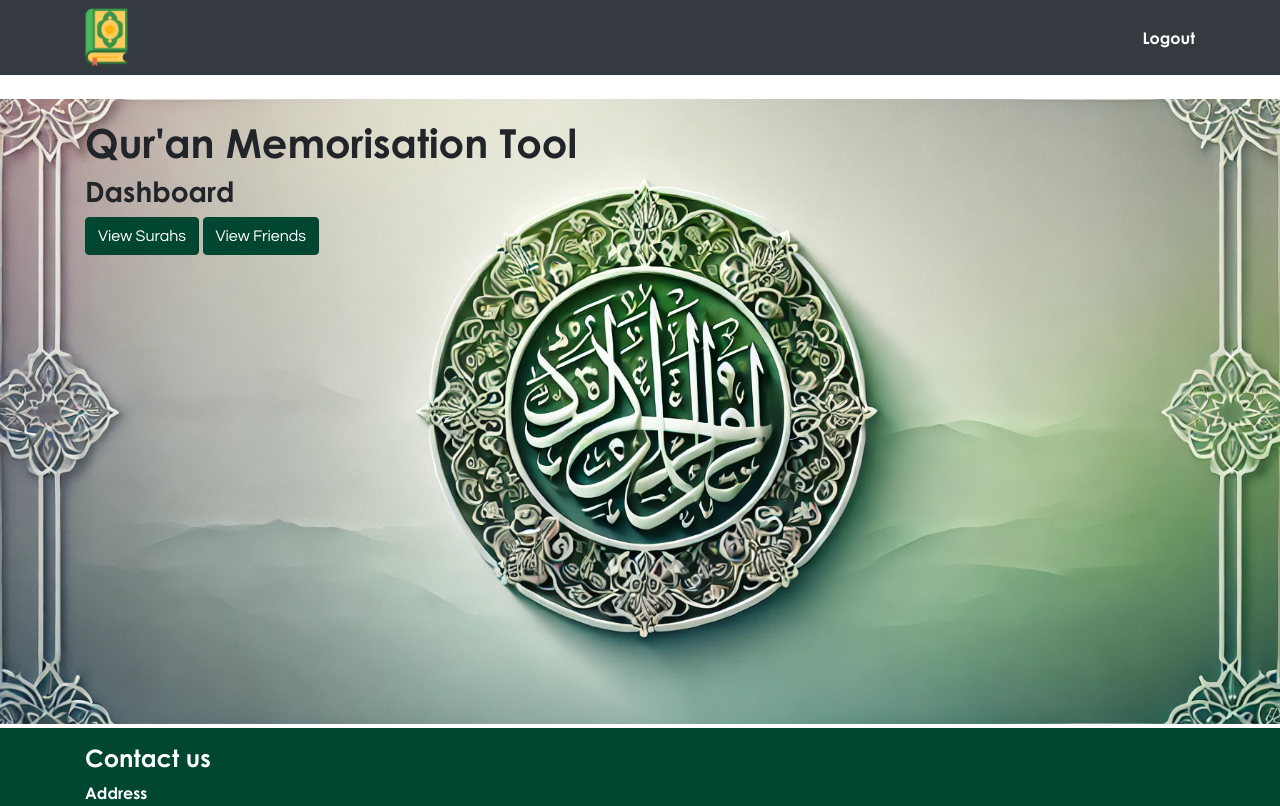
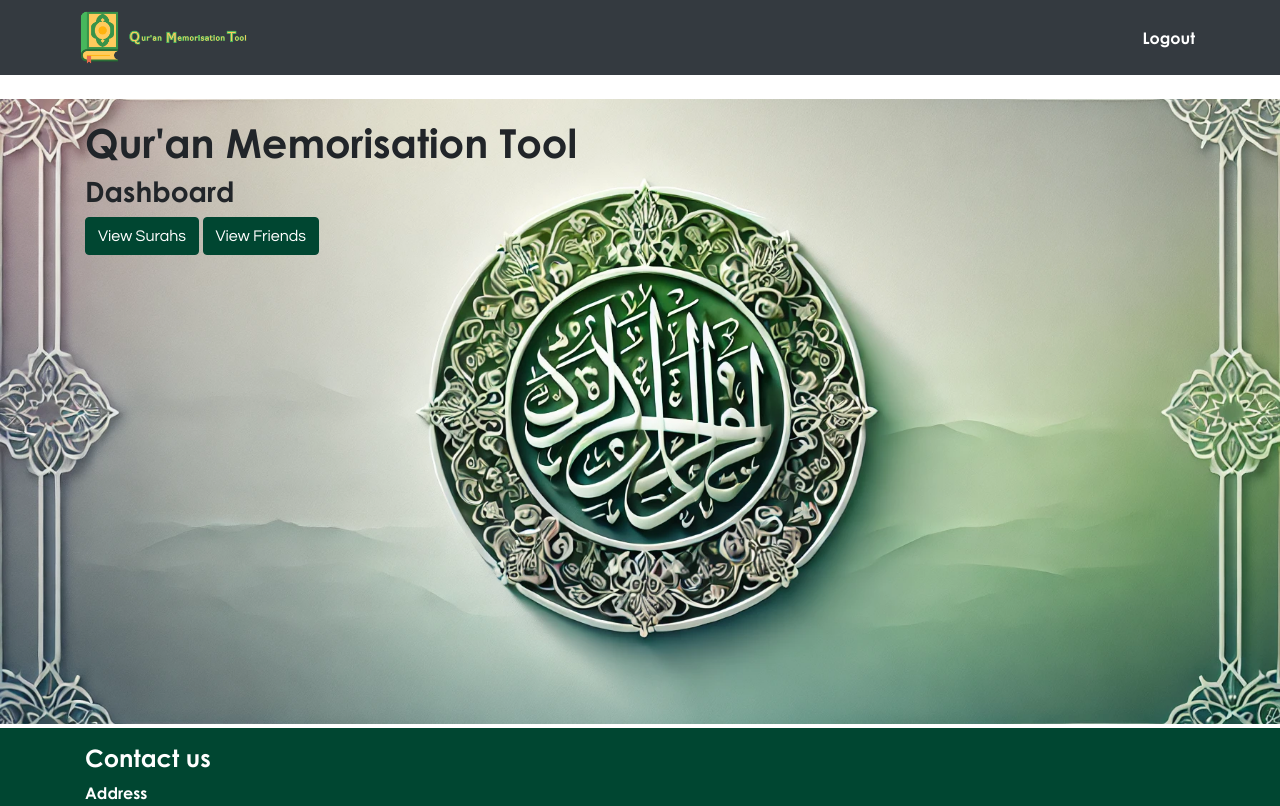
Before and after one commit to Adaray786/QMTfypFrontEnd, a website: page views/index.html in a window 1280 px wide. Shown: the top 806 px of the page. Drawn offline with nearby package versions, Linux system fonts and the light colour scheme; files that its build step writes are made by us from their sources; files whose address does not match are found by name.

Commit message:
QMT-0016: Updated Logo

```diff
--- a/views/templates/main.html
+++ b/views/templates/main.html
@@ -20,7 +20,7 @@
         <div class="container header">
             <div id="logo-container">
                 <a href="/index" alt="Link to home page">
-                    <img id="UoB-logo" src="/public/images/quran.ico" alt="UoB-logo" height="75">
+                    <img id="UoB-logo" src="/public/images/quran_with_text2.png" alt="UoB-logo" height="75">
                 </a>
             </div>
             {% if user %}
```
Also changed, not shown: public/images/quran_with_text2.png (added).
